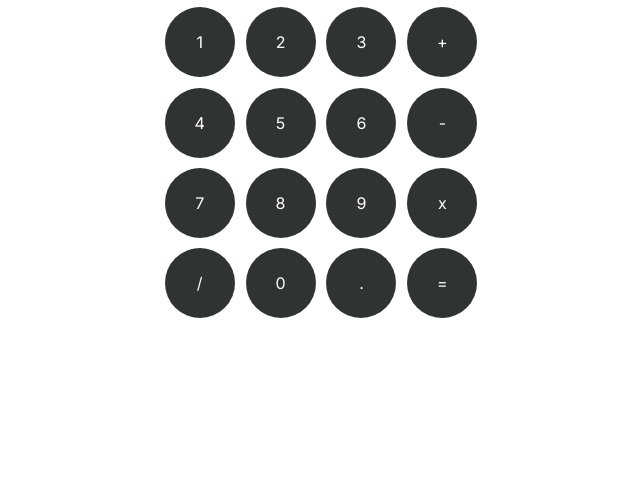
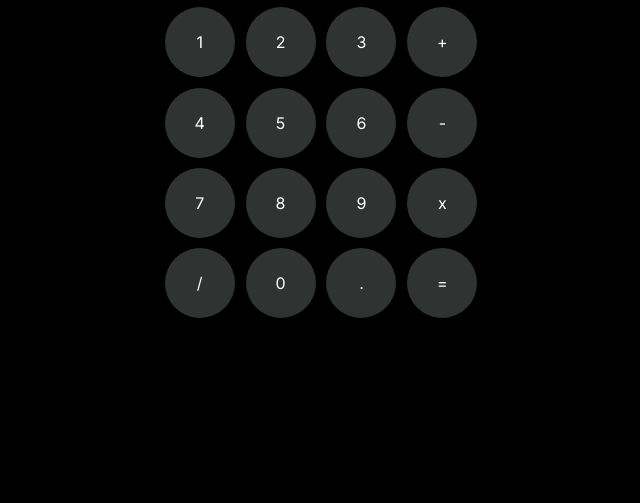
Before and after one commit to RohitSinha2001/Calculator, a plain HTML site: page index.html in a window 1280 px wide. Shown: the part 297-800 px from the top of the page, without its empty margins (319-959 px from the left). Drawn offline with Linux system fonts and the light colour scheme.

Commit message:
Update dark.css

```diff
--- a/dark.css
+++ b/dark.css
@@ -18,7 +18,7 @@
     justify-content: center;
     flex-direction: column;
     align-items: center;
-    background-color: #black;
+    background-color: #000000;
     transition: 0.8s all;
   }
 
```
